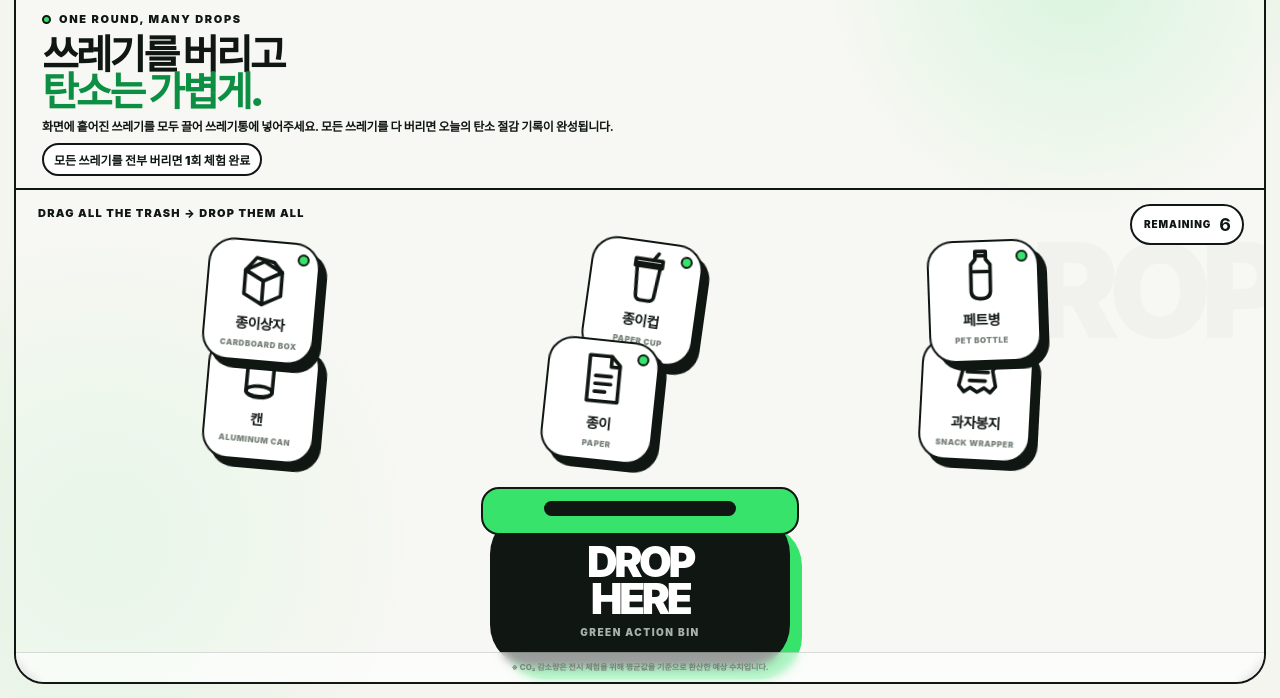
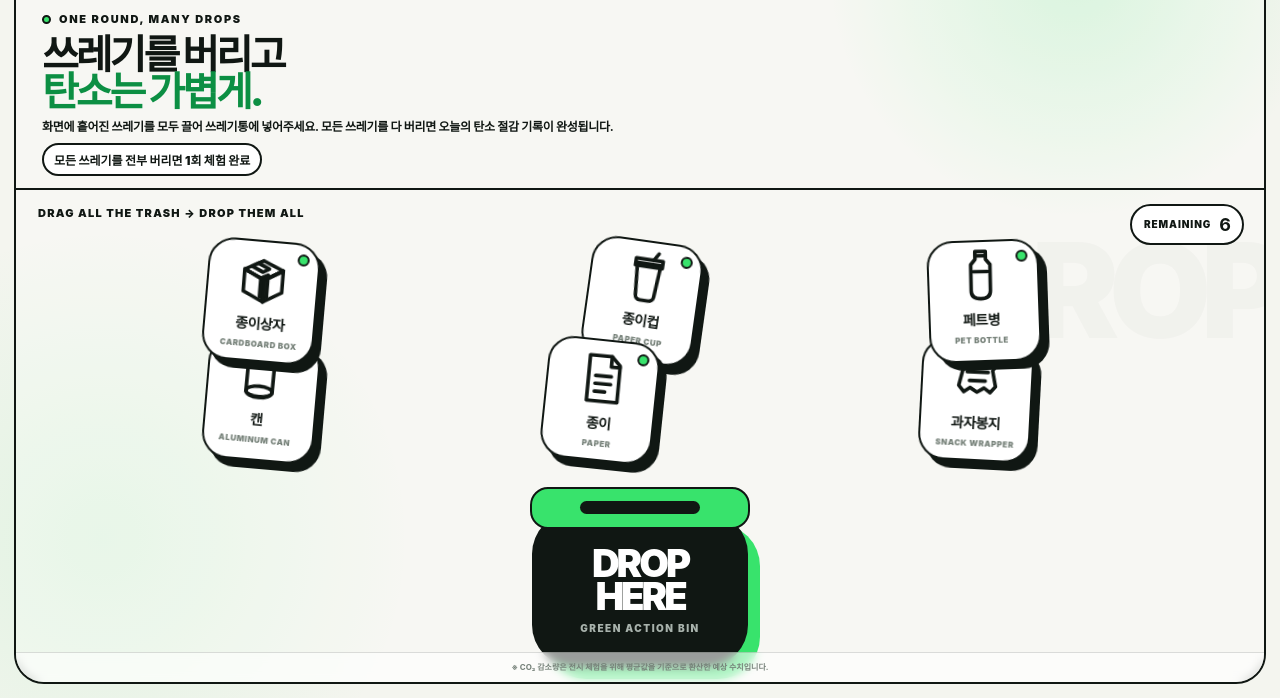
Before and after one commit to zzone67-eng/GREEN-SEAWEED, a plain HTML site: page index.html in a window 1280 px wide. Shown: the part 102-800 px from the top of the page. Drawn offline with Linux system fonts and the light colour scheme.

Commit message:
Update index.html

```diff
--- a/index.html
+++ b/index.html
@@ -324,8 +324,8 @@ h1 .green{color:var(--green-dark)}
   left:50%;
   bottom:calc(30px + 2.2%);
   transform:translateX(-50%);
-  width:min(60%,440px);
-  height:35%;
+  width:min(49%,360px);
+  height:31%;
   min-height:0;
   display:flex;
   align-items:flex-end;
@@ -336,10 +336,10 @@ h1 .green{color:var(--green-dark)}
 .bin{
   position:relative;
   z-index:2;
-  width:68%;
-  height:68%;
-  min-height:clamp(145px,18dvh,215px);
-  max-height:235px;
+  width:60%;
+  height:64%;
+  min-height:clamp(118px,15.5dvh,178px);
+  max-height:190px;
   border-radius:clamp(28px,5vw,42px);
   background:var(--ink);
   box-shadow:clamp(8px,1.8vw,12px) clamp(8px,1.8vw,12px) 0 var(--green);
@@ -348,10 +348,10 @@ h1 .green{color:var(--green-dark)}
   justify-content:center;
   pointer-events:auto;
 }
-.bin::before{content:"";position:absolute;top:-25px;width:106%;height:clamp(38px,5.5vw,48px);border:2px solid var(--ink);border-radius:18px;background:var(--green);pointer-events:none}
-.slot{position:absolute;top:-11px;width:64%;height:15px;background:var(--ink);border-radius:999px;pointer-events:none}
+.bin::before{content:"";position:absolute;top:-25px;width:102%;height:clamp(34px,4.8vw,42px);border:2px solid var(--ink);border-radius:18px;background:var(--green);pointer-events:none}
+.slot{position:absolute;top:-11px;width:56%;height:13px;background:var(--ink);border-radius:999px;pointer-events:none}
 .binText{text-align:center;color:white;line-height:.88;pointer-events:none}
-.binText strong{display:block;font-size:clamp(34px,min(7vw,5.3dvh),58px);letter-spacing:-.08em;font-weight:1000}
+.binText strong{display:block;font-size:clamp(30px,min(6.2vw,4.8dvh),50px);letter-spacing:-.08em;font-weight:1000}
 .binText span{display:block;margin-top:10px;font-size:clamp(7px,1.2vw,10px);letter-spacing:.15em;font-weight:900;color:#A8B2AC}
 .playFooter{
   position:absolute;
@@ -840,9 +840,15 @@ html,body{
 
       box: `<div class="trashSvg">
         <svg viewBox="0 0 64 64" aria-hidden="true">
-          <path ${common} fill="${green}" d="M11 23 32 12l21 11v27L32 61 11 50V23Z"/>
-          <path ${common} d="M11 23l21 11 21-11M32 34v27"/>
-          <path ${common} fill="${pale}" d="M11 23 23 8l20 4 10 11-21 11-21-11Z"/>
+          <!-- 택배용 종이상자: 앞면 + 옆면 + 상단면 -->
+          <path ${common} fill="#D8B77A" d="M10 22 31 11l23 10-21 12L10 22Z"/>
+          <path ${common} fill="#C89D59" d="M10 22 33 33v25L10 47V22Z"/>
+          <path ${common} fill="#E5C88E" d="M33 33 54 21v25L33 58V33Z"/>
+          <!-- 테이프 라인 -->
+          <path ${common} fill="#F2DCAD" d="M25 14 38 20 31 24 18 18 25 14Z"/>
+          <path ${common} fill="#F2DCAD" d="M29 31 37 27v25l-4 2-4-2V31Z"/>
+          <!-- 접힘선 -->
+          <path ${common} d="M10 22 33 33 54 21M33 33v25"/>
         </svg>
       </div>`,
 
@@ -1181,7 +1187,7 @@ html,body{
   function overlapsBin(el){
     const t=el.getBoundingClientRect(),b=bin.getBoundingClientRect();
     const cx=t.left+t.width/2,cy=t.top+t.height/2;
-    return cx>b.left-8&&cx<b.right+8&&cy>b.top-30&&cy<b.bottom+12;
+    return cx>b.left+4&&cx<b.right-4&&cy>b.top-18&&cy<b.bottom+4;
   }
   function resetOne(el){
     if(el._throwRAF){
```
